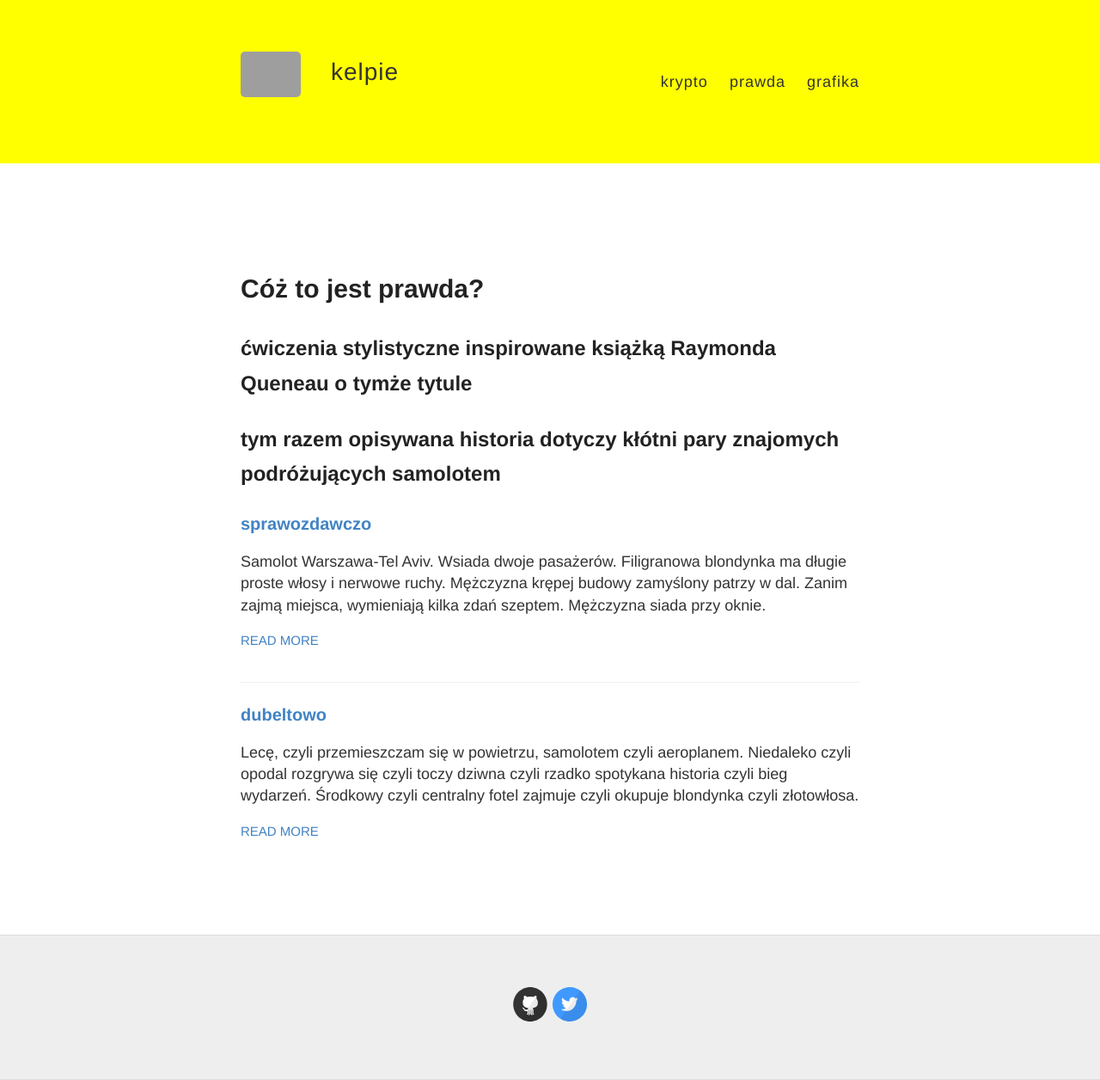
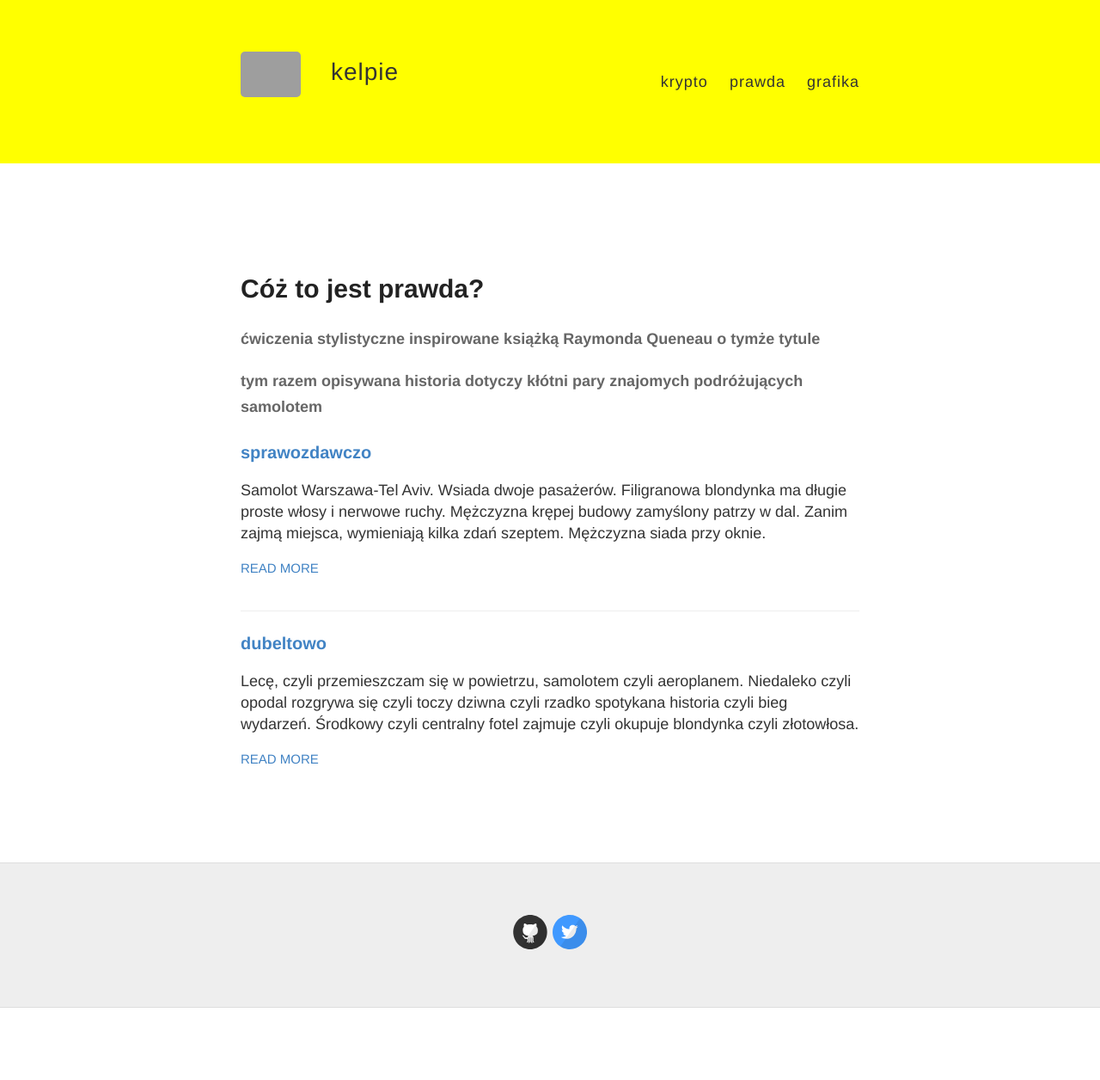
Before and after one commit to keIpie/keIpie.github.io, a Jekyll site: the page built from prawda.md, in a window 1280 px wide. Shown: the whole page at 86% size. Built offline with Jekyll 4.4.1, drawn with Linux system fonts in a browser that asks for light colours; after the commit the page ends 1172 px from its top, so only the background shows below that; grey boxes are pictures that could not be loaded.

Commit message:
dubeltowo

```diff
--- a/_layouts/post2.html
+++ b/_layouts/post2.html
@@ -37,8 +37,8 @@
 
     <div id="main" role="main" class="container">
       <h1> Cóż to jest prawda? </h1>
-      <h2> ćwiczenia stylistyczne inspirowane książką Raymonda Queneau o tymże tytule </h2>
-      <h2> tym razem opisywana historia dotyczy kłótni pary znajomych podróżujących samolotem </h2>
+      <h4> ćwiczenia stylistyczne inspirowane książką Raymonda Queneau o tymże tytule </h4>
+      <h4> tym razem opisywana historia dotyczy kłótni pary znajomych podróżujących samolotem </h4>
       <div class="posts">
         {% for post in site.categories.posts2 %}
           <article class="post">
```
